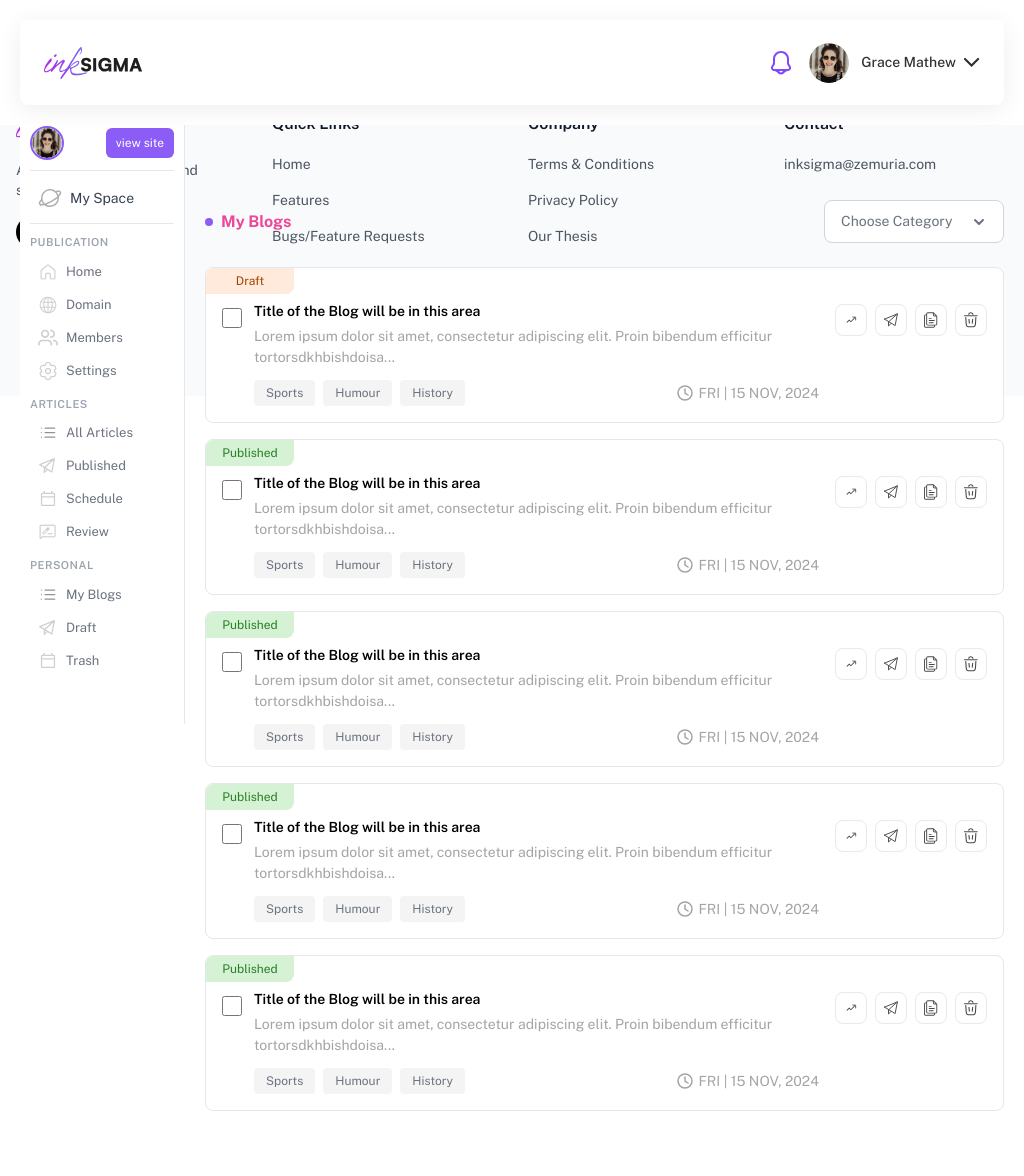
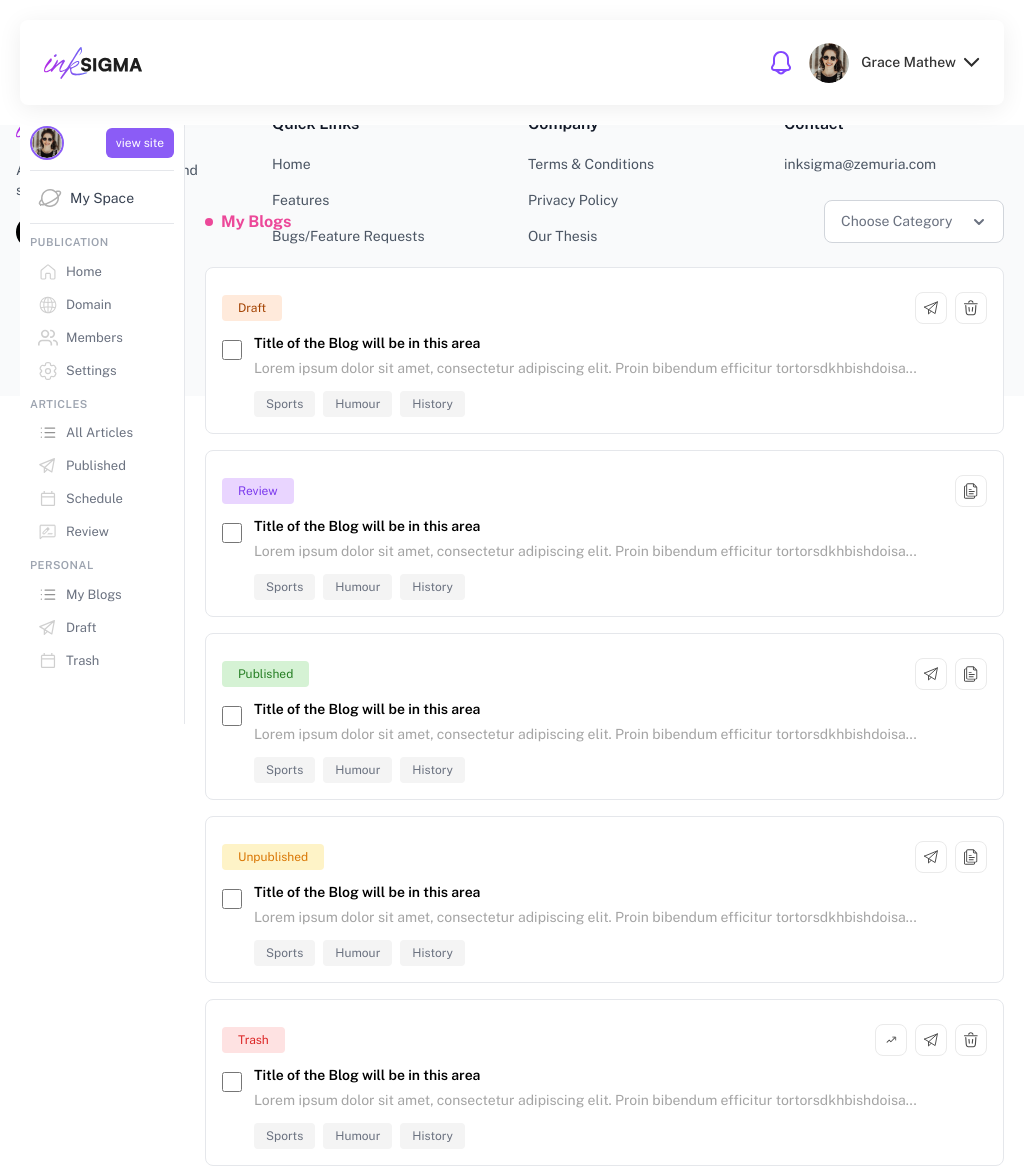
Before and after one commit to inksigmaaa/InkSigma, a Next.js app: page /my-blogs in a window 1024 px wide. Shown: the top 1176 px of the page. Before the commit the page ends 1127 px from the top, so only its background shows below. Built offline with nearby package versions, Linux system fonts and the light colour scheme; a web font is replaced by a local one.

Commit message:
feat: enhance article container with new status types

```diff
--- a/src/app/components/articleContainer/ArticleContainer.jsx
+++ b/src/app/components/articleContainer/ArticleContainer.jsx
@@ -1,10 +1,14 @@
 import styles from './ArticleContainer.module.css'
+import ArticleDropdown from '../articleDropdown/ArticleDropdown'
 
-export default function ArticleContainer({ status, title, description, categories, postedTime }) {
+export default function ArticleContainer({ status, title, description, categories, postedTime, onRestore, onDelete }) {
     const statusConfig = {
         published: { bg: '#D5F2D4', color: '#267F24', text: 'Published' },
         draft: { bg: '#FFEADB', color: '#A34200', text: 'Draft' },
-        scheduled: { bg: '#D6EEFB', color: '#0048B5', text: 'Scheduled' }
+        scheduled: { bg: '#D6EEFB', color: '#0048B5', text: 'Scheduled' },
+        trash: { bg: '#FEE2E2', color: '#DC2626', text: 'Trash' },
+        review: { bg: '#E9D5FF', color: '#7C3AED', text: 'Review' },
+        unpublished: { bg: '#FEF3C7', color: '#D97706', text: 'Unpublished' }
     }
 
     const config = statusConfig[status] || statusConfig.published
@@ -13,6 +17,61 @@ export default function ArticleContainer({ status, title, description, categorie
         <div className={styles.articleCard}>
             <div className={styles.statusBadge} style={{ background: config.bg, color: config.color }}>
                 {config.text}
+            </div>
+
+            <div className={styles.mobileDropdown}>
+                <ArticleDropdown
+                    status={status}
+                    onEdit={() => console.log('Edit')}
+                    onDelete={onDelete}
+                    onRestore={onRestore}
+                />
+            </div>
+
+            {/* Tablet Status and Actions Row */}
+            <div className={styles.tabletStatusActions}>
+                <div className={styles.statusBadge} style={{ background: config.bg, color: config.color }}>
+                    {config.text}
+                </div>
+                <div className={styles.actions}>
+                    {status === 'trash' ? (
+                        <>
+                            <button className={styles.actionButton} title="Restore" onClick={onRestore}>
+                                <img src="/images/icons/restore.svg" alt="restore" className={styles.actionIcon} />
+                            </button>
+                            <button className={styles.actionButton} title="Edit">
+                                <img src="/images/icons/share.svg" alt="edit" className={styles.actionIcon} />
+                            </button>
+                            <button className={styles.actionButton} title="Delete Permanently" onClick={onDelete}>
+                                <img src="/images/icons/trash1.svg" alt="delete" className={styles.actionIcon} />
+                            </button>
+                        </>
+                    ) : status === 'draft' ? (
+                        <>
+                            <button className={styles.actionButton} title="Edit">
+                                <img src="/images/icons/share.svg" alt="edit" className={styles.actionIcon} />
+                            </button>
+                            <button className={styles.actionButton} title="Delete" onClick={onDelete}>
+                                <img src="/images/icons/trash1.svg" alt="delete" className={styles.actionIcon} />
+                            </button>
+                        </>
+                    ) : status === 'review' ? (
+                        <>
+                            <button className={styles.actionButton} title="Copy">
+                                <img src="/images/icons/copy.svg" alt="copy" className={styles.actionIcon} />
+                            </button>
+                        </>
+                    ) : (
+                        <>
+                            <button className={styles.actionButton} title="Edit">
+                                <img src="/images/icons/share.svg" alt="edit" className={styles.actionIcon} />
+                            </button>
+                            <button className={styles.actionButton} title="Copy">
+                                <img src="/images/icons/copy.svg" alt="copy" className={styles.actionIcon} />
+                            </button>
+                        </>
+                    )}
+                </div>
             </div>
 
             <div className={styles.content}>
@@ -39,18 +98,43 @@ export default function ArticleContainer({ status, title, description, categorie
                 </div>
 
                 <div className={styles.actions}>
-                    <button className={styles.actionButton} title="Stats">
-                        <img src="/images/icons/restore.svg" alt="stats" className={styles.actionIcon} />
+                    {status === 'trash' ? (
+                        <>
+                            <button className={styles.actionButton} title="Edit">
+                                <img src="/images/icons/share.svg" alt="edit" className={styles.actionIcon} />
                             </button>
+                            <button className={styles.actionButton} title="Restore" onClick={onRestore}>
+                                <img src="/images/icons/restore.svg" alt="restore" className={styles.actionIcon} />
+                            </button>
+                            <button className={styles.actionButton} title="Delete Permanently" onClick={onDelete}>
+                                <img src="/images/icons/trash1.svg" alt="delete" className={styles.actionIcon} />
+                            </button>
+                        </>
+                    ) : status === 'draft' ? (
+                        <>
+                            <button className={styles.actionButton} title="Edit">
+                                <img src="/images/icons/share.svg" alt="edit" className={styles.actionIcon} />
+                            </button>
+                            <button className={styles.actionButton} title="Delete" onClick={onDelete}>
+                                <img src="/images/icons/trash1.svg" alt="delete" className={styles.actionIcon} />
+                            </button>
+                        </>
+                    ) : status === 'review' ? (
+                        <>
+                            <button className={styles.actionButton} title="Copy">
+                                <img src="/images/icons/copy.svg" alt="copy" className={styles.actionIcon} />
+                            </button>
+                        </>
+                    ) : (
+                        <>
                             <button className={styles.actionButton} title="Edit">
                                 <img src="/images/icons/share.svg" alt="edit" className={styles.actionIcon} />
                             </button>
                             <button className={styles.actionButton} title="Copy">
                                 <img src="/images/icons/copy.svg" alt="copy" className={styles.actionIcon} />
                             </button>
-                    <button className={styles.actionButton} title="Delete">
-                        <img src="/images/icons/trash1.svg" alt="delete" className={styles.actionIcon} />
-                    </button>
+                        </>
+                    )}
                 </div>
             </div>
         </div>
--- a/src/app/components/articleContainer/ArticleContainer.module.css
+++ b/src/app/components/articleContainer/ArticleContainer.module.css
@@ -6,11 +6,6 @@
     border-radius: 8px;
     padding: 16px;
     margin-bottom: 16px;
-    transition: box-shadow 0.2s;
-}
-
-.articleCard:hover {
-    box-shadow: 0px 4px 12px rgba(0, 0, 0, 0.08);
 }
 
 /* Status Badge */
@@ -31,6 +26,24 @@
     display: flex;
     align-items: center;
     justify-content: center;
+}
+
+/* Mobile Dropdown */
+.mobileDropdown {
+    position: absolute;
+    top: 8px;
+    right: 8px;
+    display: none;
+}
+
+@media (max-width: 768px) {
+    .mobileDropdown {
+        display: block;
+    }
+
+    .actions {
+        display: none;
+    }
 }
 
 /* Content Layout */
@@ -59,6 +72,11 @@
 
 .textContent {
     flex: 1;
+}
+
+/* Tablet Status and Actions Container */
+.tabletStatusActions {
+    display: none;
 }
 
 /* Title */
@@ -90,6 +108,10 @@
     align-items: center;
     gap: 16px;
     flex-wrap: wrap;
+}
+
+.footer .posted {
+    margin-left: auto;
 }
 
 .categories {
@@ -159,6 +181,44 @@
     height: 24px;
 }
 
+/* Tablet responsive (768px - 1024px) */
+@media (min-width: 769px) and (max-width: 1024px) {
+    .articleCard > .statusBadge {
+        display: none;
+    }
+
+    .content {
+        margin-top: 0;
+    }
+
+    .content .actions {
+        display: none;
+    }
+
+    .tabletStatusActions {
+        display: flex;
+        align-items: center;
+        justify-content: space-between;
+        margin-bottom: 12px;
+        margin-top: 8px;
+    }
+
+    .tabletStatusActions .statusBadge {
+        position: static;
+        width: auto;
+        border-radius: 4px;
+    }
+
+    .tabletStatusActions .actions {
+        display: flex;
+        gap: 8px;
+    }
+
+    .footer .posted {
+        display: none;
+    }
+}
+
 /* Mobile responsive */
 @media (max-width: 768px) {
     .content {
--- a/src/app/components/articles/Articles.module.css
+++ b/src/app/components/articles/Articles.module.css
@@ -42,7 +42,7 @@
     content: '';
     width: 8px;
     height: 8px;
-    background: #8B5CF6;
+    background: currentColor;
     border-radius: 50%;
 }
 
```
Lines whose indentation alone changed are shown as unchanged.
